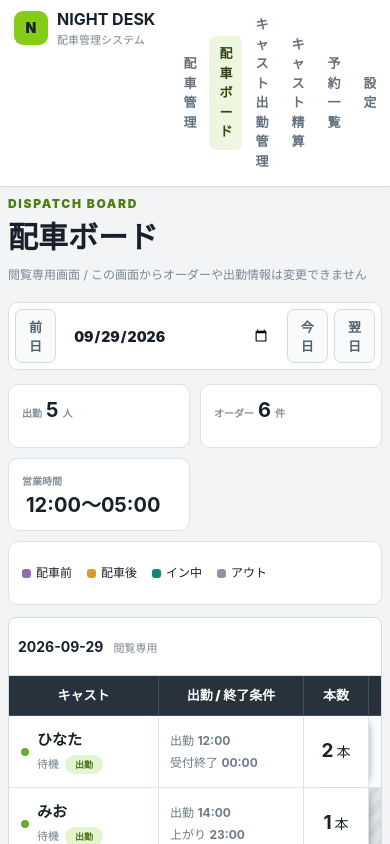
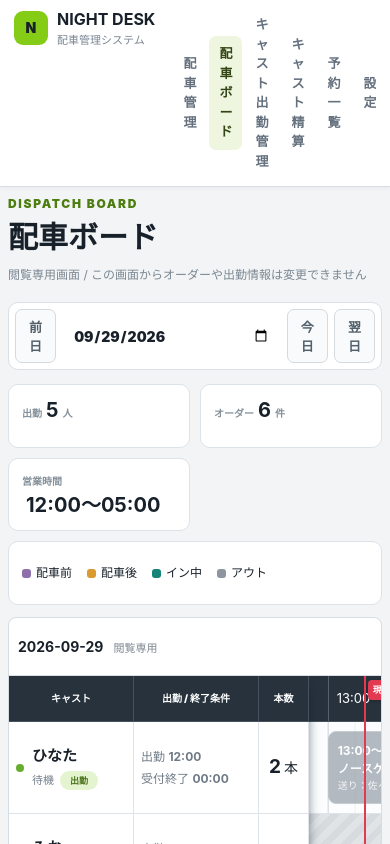
Before and after one commit to admozisan-design/night-desk, a Next.js app: page /board in a window 390 px wide. Shown: the top 844 px of the page. Built offline with nearby package versions, Linux system fonts and the light colour scheme.

Commit message:
Split standalone board into fixed columns and scrolling timeline

```diff
--- a/app/board/page.tsx
+++ b/app/board/page.tsx
@@ -159,6 +159,37 @@ export default function StandaloneBoardPage(){
   const today=dateInputValue(new Date());
   const nowPosition=now && date===today ? currentTimePosition(now) : null;
 
+  const boardRows=workingCasts.map(cast=>{
+    const castOrders=selectedOrders.filter(order=>order.castId===cast.id);
+    const visibleOrders=castOrders.filter(order=>eventPosition(order));
+    const shift=castShiftForDate(cast,date);
+    const attendance=shift?.attendance;
+    const unavailable=attendance==="absent" || attendance==="leftEarly";
+    const shiftStart=shift?.start ?? cast.shiftStart ?? storeSettings.openTime;
+    const endType=shift?.endType ?? "leave";
+    const endTime=shift?.endTime ?? cast.shiftEnd ?? storeSettings.closeTime;
+    const timelineEnd=endType==="leave" ? endTime : storeSettings.closeTime;
+    const availability=shiftAvailabilityPosition(shiftStart,timelineEnd);
+    const receptionClosed=endType==="reception"
+      ? receptionClosedPosition(endTime,storeSettings.closeTime)
+      : null;
+    const operationalStatus=castOperationalStatus(cast,selectedDateOrders,date,now);
+
+    return {
+      cast,
+      castOrders,
+      visibleOrders,
+      shift,
+      attendance,
+      unavailable,
+      endType,
+      endTime,
+      availability,
+      receptionClosed,
+      operationalStatus
+    };
+  });
+
   useEffect(()=>{
     if(date!==today){
       lastBoardAutoScrollDateRef.current=null;
@@ -192,15 +223,14 @@ export default function StandaloneBoardPage(){
     }
 
     const update=()=>{
-      const board=boardGridRef.current;
-      const timeline=board?.querySelector<HTMLElement>(".timelineHeader");
-      if(!board || !timeline) return;
+      const timeline=boardGridRef.current?.querySelector<HTMLElement>(".timelineHeader");
+      if(!timeline) return;
 
       let minutes=now.getHours()*60+now.getMinutes();
       if(now.getHours()<10) minutes+=24*60;
       const elapsed=Math.max(0,Math.min(BOARD_MINUTES,minutes-BOARD_START));
       const ratio=elapsed/BOARD_MINUTES;
-      setGlobalNowLineLeft(timeline.offsetLeft+(timeline.offsetWidth*ratio));
+      setGlobalNowLineLeft(timeline.offsetWidth*ratio);
     };
 
     const frame=window.requestAnimationFrame(update);
@@ -251,39 +281,26 @@ export default function StandaloneBoardPage(){
         <div><h2>{date}</h2><span>閲覧専用</span></div>
       </div>
 
-      <div className="dispatchScroll standaloneDispatchScroll" ref={boardScrollRef}>
-        <div className="dispatchBoard wideBoard standaloneDispatchBoard" ref={boardGridRef}>
-          <div className="dispatchHeader dispatchNameHead">キャスト</div>
-          <div className="dispatchHeader dispatchShiftHead">出勤 / 終了条件</div>
-          <div className="dispatchHeader dispatchCountHead">本数</div>
-          <div className="timelineHeader longTimeline">{hourLabels.map(hour=><div key={hour}>{hour}</div>)}</div>
-          {globalNowLineLeft!==null && <span className="globalNowLine" style={{left:globalNowLineLeft}}><b>現在</b></span>}
+      <div className="standaloneBoardSplitViewport">
+        <div className="standaloneBoardFixed">
+          <div className="standaloneBoardFixedHeader">
+            <div>キャスト</div>
+            <div>出勤 / 終了条件</div>
+            <div>本数</div>
+          </div>
 
-          {workingCasts.map(cast=>{
-            const castOrders=selectedOrders.filter(order=>order.castId===cast.id);
-            const visibleOrders=castOrders.filter(order=>eventPosition(order));
-            const shift=castShiftForDate(cast,date);
-            const attendance=shift?.attendance;
-            const unavailable=attendance==="absent" || attendance==="leftEarly";
-            const shiftStart=shift?.start ?? cast.shiftStart ?? storeSettings.openTime;
-            const endType=shift?.endType ?? "leave";
-            const endTime=shift?.endTime ?? cast.shiftEnd ?? storeSettings.closeTime;
-            const timelineEnd=endType==="leave" ? endTime : storeSettings.closeTime;
-            const availability=shiftAvailabilityPosition(shiftStart,timelineEnd);
-            const receptionClosed=endType==="reception"
-              ? receptionClosedPosition(endTime,storeSettings.closeTime)
-              : null;
-            const operationalStatus=castOperationalStatus(cast,selectedDateOrders,date,now);
-
-            return <div className={`dispatchRowContents ${unavailable?"isUnavailableCast":""}`} key={cast.id}>
+          {boardRows.map(row=><div
+            className={`standaloneBoardFixedRow ${row.unavailable?"isUnavailableCast":""}`}
+            key={row.cast.id}
+          >
             <div className="dispatchName">
-                <span className={`castStateDot ${operationalStatus}`}/>
+              <span className={`castStateDot ${row.operationalStatus}`}/>
               <div className="standaloneCastName">
-                  <strong>{cast.name}</strong>
+                <strong>{row.cast.name}</strong>
                 <span className="dispatchCastMeta">
-                    <small>{statusLabels[operationalStatus]}</small>
-                    {shift?.attendance
-                      ? <em className={`attendanceBadge ${shift.attendance}`}>{attendanceLabels[shift.attendance]}</em>
+                  <small>{statusLabels[row.operationalStatus]}</small>
+                  {row.shift?.attendance
+                    ? <em className={`attendanceBadge ${row.shift.attendance}`}>{attendanceLabels[row.shift.attendance]}</em>
                     : <em className="attendanceBadge unconfirmed">未確認</em>}
                 </span>
               </div>
@@ -291,15 +308,35 @@ export default function StandaloneBoardPage(){
 
             <div className="dispatchShift">
               <div className="dispatchShiftQuick standaloneShiftInfo">
-                  <span>出勤 <b>{shift?.start ?? cast.shiftStart ?? "--:--"}</b></span>
-                  <span>{endType==="reception"?"受付終了":"上がり"} <b>{endTime}</b></span>
+                <span>出勤 <b>{row.shift?.start ?? row.cast.shiftStart ?? "--:--"}</b></span>
+                <span>{row.endType==="reception"?"受付終了":"上がり"} <b>{row.endTime}</b></span>
               </div>
             </div>
 
-              <div className="dispatchCount"><strong>{castOrders.length}</strong><span>本</span></div>
+            <div className="dispatchCount">
+              <strong>{row.castOrders.length}</strong><span>本</span>
+            </div>
+          </div>)}
 
-              <div className="timelineCell longCell">
-                {visibleOrders.map(order=>{
+          {!boardRows.length && <div className="standaloneBoardFixedEmpty">出勤なし</div>}
+
+          <div className="standaloneBoardFixedTotal">
+            <div><strong>合計</strong></div>
+            <div><strong>{workingCasts.length}人</strong></div>
+            <div><strong>{selectedOrders.length}</strong><span>本</span></div>
+          </div>
+        </div>
+
+        <div className="standaloneBoardTimelineScroll" ref={boardScrollRef}>
+          <div className="standaloneTimelineCanvas" ref={boardGridRef}>
+            <div className="timelineHeader standaloneTimelineHeader">
+              {hourLabels.map(hour=><div key={hour}>{hour}</div>)}
+            </div>
+
+            {globalNowLineLeft!==null && <span className="globalNowLine" style={{left:globalNowLineLeft}}><b>現在</b></span>}
+
+            {boardRows.map(row=><div className="timelineCell standaloneTimelineCell" key={row.cast.id}>
+              {row.visibleOrders.map(order=>{
                 const pos=eventPosition(order)!;
                 const visualState=orderVisualState(order,date,now);
                 return <div
@@ -315,28 +352,28 @@ export default function StandaloneBoardPage(){
                 </div>;
               })}
 
-                {!visibleOrders.length && !unavailable && <span className="emptyTimeline">空き</span>}
+              {!row.visibleOrders.length && !row.unavailable && <span className="emptyTimeline">空き</span>}
 
-                {receptionClosed && <div className="receptionClosedBlock" style={receptionClosed} title="受付終了後">
+              {row.receptionClosed && <div className="receptionClosedBlock" style={row.receptionClosed} title="受付終了後">
                 <span>受付終了後（事前予約のみ）</span>
               </div>}
 
-                <div className="offShiftBlock before" style={{width:availability.beforeWidth}} title="出勤時間外"><span>出勤前</span></div>
-                <div className="offShiftBlock after" style={{left:availability.afterLeft,width:availability.afterWidth}} title="出勤時間外"><span>上り後</span></div>
+              <div className="offShiftBlock before" style={{width:row.availability.beforeWidth}} title="出勤時間外">
+                <span>出勤前</span>
+              </div>
+              <div className="offShiftBlock after" style={{left:row.availability.afterLeft,width:row.availability.afterWidth}} title="出勤時間外">
+                <span>上り後</span>
+              </div>
 
-                {unavailable && <div className="unavailableCastTimelineBlock">
-                  <strong>{attendance==="absent"?"当欠":"早退"}</strong>
+              {row.unavailable && <div className="unavailableCastTimelineBlock">
+                <strong>{row.attendance==="absent"?"当欠":"早退"}</strong>
               </div>}
+            </div>)}
+
+            {!boardRows.length && <div className="standaloneTimelineEmpty">この日の出勤キャストはいません</div>}
+
+            <div className="timelineCell totalTimeline standaloneTimelineTotal"/>
           </div>
-            </div>;
-          })}
-
-          {!workingCasts.length && <div className="standaloneBoardEmpty">この日の出勤キャストはいません</div>}
-
-          <div className="dispatchName totalCell"><strong>合計</strong></div>
-          <div className="dispatchShift totalCell"><strong>{workingCasts.length}人</strong></div>
-          <div className="dispatchCount totalCell"><strong>{selectedOrders.length}</strong><span>本</span></div>
-          <div className="timelineCell totalTimeline"/>
         </div>
       </div>
     </section>
--- a/app/globals.css
+++ b/app/globals.css
@@ -4146,3 +4146,191 @@ button{
 .nowLine{
   display:none!important;
 }
+
+
+/* ===== Physically split standalone board ===== */
+.standaloneBoardSplitViewport{
+  display:grid;
+  grid-template-columns:433px minmax(0,1fr);
+  width:100%;
+  max-height:calc(100vh - 275px);
+  overflow-y:auto;
+  overflow-x:hidden;
+  background:#fff;
+}
+
+.standaloneBoardFixed{
+  position:relative;
+  z-index:20;
+  width:433px;
+  background:#fff;
+  box-shadow:7px 0 12px -10px rgba(20,30,40,.8);
+}
+
+.standaloneBoardFixedHeader{
+  display:grid;
+  grid-template-columns:180px 175px 78px;
+  height:46px;
+  background:#27323d;
+  color:#fff;
+  font-size:13px;
+  font-weight:900;
+}
+.standaloneBoardFixedHeader>div{
+  display:flex;
+  align-items:center;
+  justify-content:center;
+  border-right:1px solid #46515d;
+  border-bottom:1px solid #46515d;
+}
+
+.standaloneBoardFixedRow{
+  display:grid;
+  grid-template-columns:180px 175px 78px;
+  min-height:92px;
+}
+.standaloneBoardFixedRow>.dispatchName,
+.standaloneBoardFixedRow>.dispatchShift,
+.standaloneBoardFixedRow>.dispatchCount{
+  position:static!important;
+  left:auto!important;
+  min-height:92px!important;
+  z-index:auto!important;
+  background:#fff!important;
+}
+.standaloneBoardFixedRow.isUnavailableCast>.dispatchName,
+.standaloneBoardFixedRow.isUnavailableCast>.dispatchShift,
+.standaloneBoardFixedRow.isUnavailableCast>.dispatchCount{
+  background:#f4f5f6!important;
+}
+
+.standaloneBoardFixedTotal{
+  display:grid;
+  grid-template-columns:180px 175px 78px;
+  min-height:46px;
+  background:#f4f6f8;
+  font-weight:900;
+}
+.standaloneBoardFixedTotal>div{
+  display:flex;
+  align-items:center;
+  padding:0 14px;
+  border-right:1px solid #d8e0e5;
+  border-bottom:1px solid #d8e0e5;
+}
+.standaloneBoardFixedTotal>div:nth-child(3){
+  justify-content:center;
+  gap:3px;
+}
+.standaloneBoardFixedTotal span{
+  font-size:11px;
+}
+
+.standaloneBoardFixedEmpty{
+  min-height:92px;
+  display:flex;
+  align-items:center;
+  justify-content:center;
+  color:#85919b;
+  font-weight:900;
+  border-bottom:1px solid #d8e0e5;
+}
+
+.standaloneBoardTimelineScroll{
+  min-width:0;
+  overflow-x:auto;
+  overflow-y:hidden;
+  background:#fff;
+}
+
+.standaloneTimelineCanvas{
+  position:relative;
+  width:2460px;
+  min-width:2460px;
+}
+
+.standaloneTimelineHeader{
+  display:grid!important;
+  grid-template-columns:repeat(19,1fr)!important;
+  width:100%;
+  height:46px!important;
+}
+.standaloneTimelineHeader>div{
+  min-width:0;
+  padding-left:8px;
+  display:flex;
+  align-items:center;
+  border-left:1px solid #52606e;
+  font-size:13px;
+}
+
+.standaloneTimelineCell{
+  width:100%;
+  min-height:92px!important;
+  background-size:5.263157% 100%,1.315789% 100%!important;
+}
+.standaloneTimelineCell .timelineOrder{
+  top:9px;
+  bottom:9px;
+  min-height:0!important;
+}
+.standaloneTimelineTotal{
+  min-height:46px!important;
+}
+.standaloneTimelineEmpty{
+  min-height:92px;
+  display:flex;
+  align-items:center;
+  justify-content:center;
+  color:#84909a;
+  font-weight:900;
+  border-bottom:1px solid #d8e0e5;
+}
+
+/* The standalone board no longer uses sticky columns; only its timeline scrolls. */
+.standaloneBoardSplitViewport .dispatchName,
+.standaloneBoardSplitViewport .dispatchShift,
+.standaloneBoardSplitViewport .dispatchCount{
+  position:static!important;
+}
+
+@media(max-width:1200px){
+  .standaloneBoardSplitViewport{
+    grid-template-columns:360px minmax(0,1fr);
+  }
+  .standaloneBoardFixed{
+    width:360px;
+  }
+  .standaloneBoardFixedHeader,
+  .standaloneBoardFixedRow,
+  .standaloneBoardFixedTotal{
+    grid-template-columns:150px 145px 65px;
+  }
+  .standaloneTimelineCanvas{
+    width:2050px;
+    min-width:2050px;
+  }
+}
+
+@media(max-width:720px){
+  .standaloneBoardSplitViewport{
+    grid-template-columns:300px minmax(0,1fr);
+  }
+  .standaloneBoardFixed{
+    width:300px;
+  }
+  .standaloneBoardFixedHeader,
+  .standaloneBoardFixedRow,
+  .standaloneBoardFixedTotal{
+    grid-template-columns:125px 125px 50px;
+  }
+  .standaloneBoardFixedHeader{
+    font-size:10px;
+  }
+  .standaloneBoardFixedRow>.dispatchName,
+  .standaloneBoardFixedRow>.dispatchShift,
+  .standaloneBoardFixedRow>.dispatchCount{
+    padding-left:7px!important;
+    padding-right:7px!important;
+  }
+}
```
Lines whose indentation alone changed are shown as unchanged.
